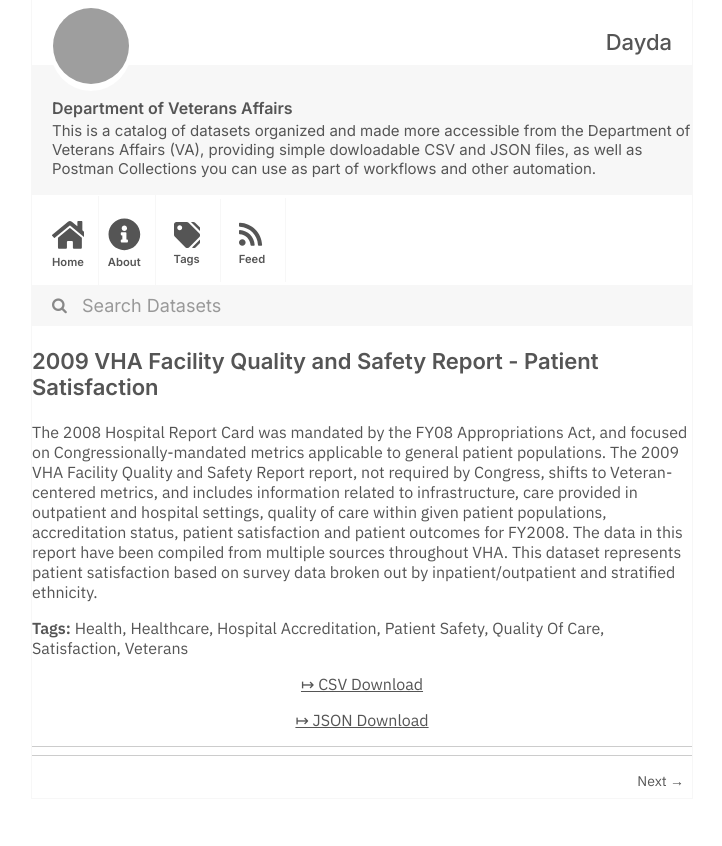
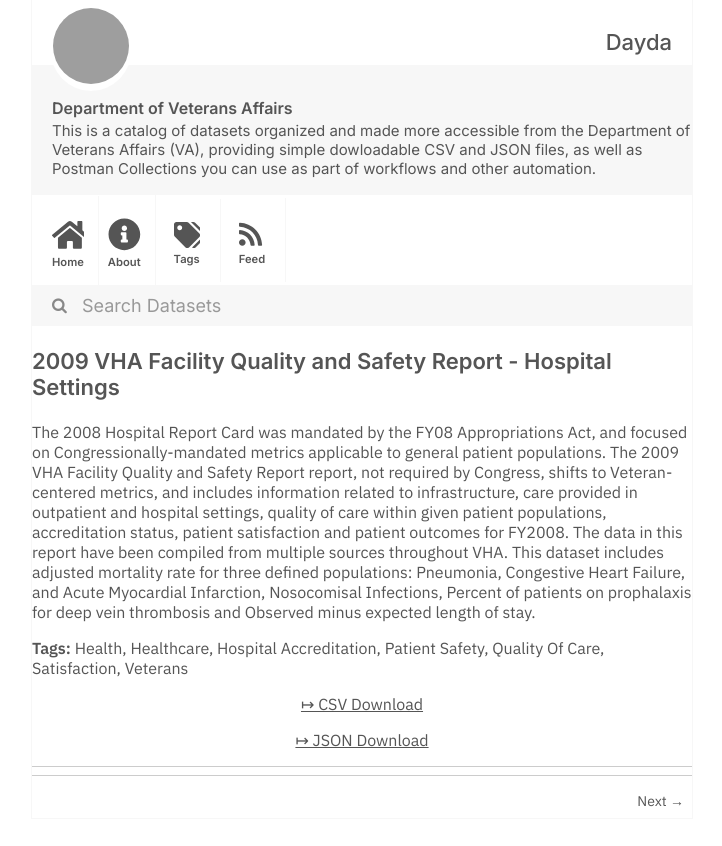
Before and after one commit to dayda-entities/department-of-veterans-affairs, a Jekyll site: the page built from _posts/2020-11-10-2009-vha-facility-quality-and-.md, in a window 1280 px wide, cut to the strip 0-846 px from the top of the page. Shown: the whole strip, without its empty margins (278-1000 px from the left). Built offline with Jekyll 4.4.1, drawn with Linux system fonts in a browser that asks for light colours; grey boxes are pictures that could not be loaded.

Commit message:
Publish Data

```diff
--- a/_posts/2020-11-10-2009-vha-facility-quality-and-.md
+++ b/_posts/2020-11-10-2009-vha-facility-quality-and-.md
@@ -1,7 +1,7 @@
 ---
-title: 2009 VHA Facility Quality and Safety Report - Patient Satisfaction
-created: '2020-11-10T17:17:58.142446'
-modified: '2021-04-21T21:02:16.702466'
+title: 2009 VHA Facility Quality and Safety Report - Hospital Settings
+created: '2020-11-10T17:14:13.272375'
+modified: '2021-04-21T20:36:43.263790'
 state: active
 type: dataset
 tags:
@@ -13,9 +13,9 @@ tags:
   - Satisfaction
   - Veterans
 groups: []
-csv_url: 'https://www.data.va.gov/api/views/s8nt-h89j/rows.csv?accessType=DOWNLOAD'
-json_url: 'https://www.data.va.gov/api/views/s8nt-h89j/rows.json?accessType=DOWNLOAD'
+csv_url: 'https://www.data.va.gov/api/views/7n8t-uiin/rows.csv?accessType=DOWNLOAD'
+json_url: 'https://www.data.va.gov/api/views/7n8t-uiin/rows.json?accessType=DOWNLOAD'
 layout: post
 
 ---
-<p>The 2008 Hospital Report Card was mandated by the FY08 Appropriations Act, and focused on Congressionally-mandated metrics applicable to general patient populations. The 2009 VHA Facility Quality and Safety Report report, not required by Congress, shifts to Veteran-centered metrics, and includes information related to infrastructure, care provided in outpatient and hospital settings, quality of care within given patient populations, accreditation status, patient satisfaction and patient outcomes for FY2008.  The data in this report have been compiled from multiple sources throughout VHA.  This dataset represents patient satisfaction based on survey data broken out by inpatient/outpatient and stratified ethnicity.</p>
+<p>The 2008 Hospital Report Card was mandated by the FY08 Appropriations Act, and focused on Congressionally-mandated metrics applicable to general patient populations. The 2009 VHA Facility Quality and Safety Report report, not required by Congress, shifts to Veteran-centered metrics, and includes information related to infrastructure, care provided in outpatient and hospital settings, quality of care within given patient populations, accreditation status, patient satisfaction and patient outcomes for FY2008.  The data in this report have been compiled from multiple sources throughout VHA.  This dataset includes adjusted mortality rate for three defined populations: Pneumonia, Congestive Heart Failure, and Acute Myocardial Infarction, Nosocomisal Infections, Percent of patients on prophalaxis for deep vein thrombosis and Observed minus expected length of stay.</p>
```
